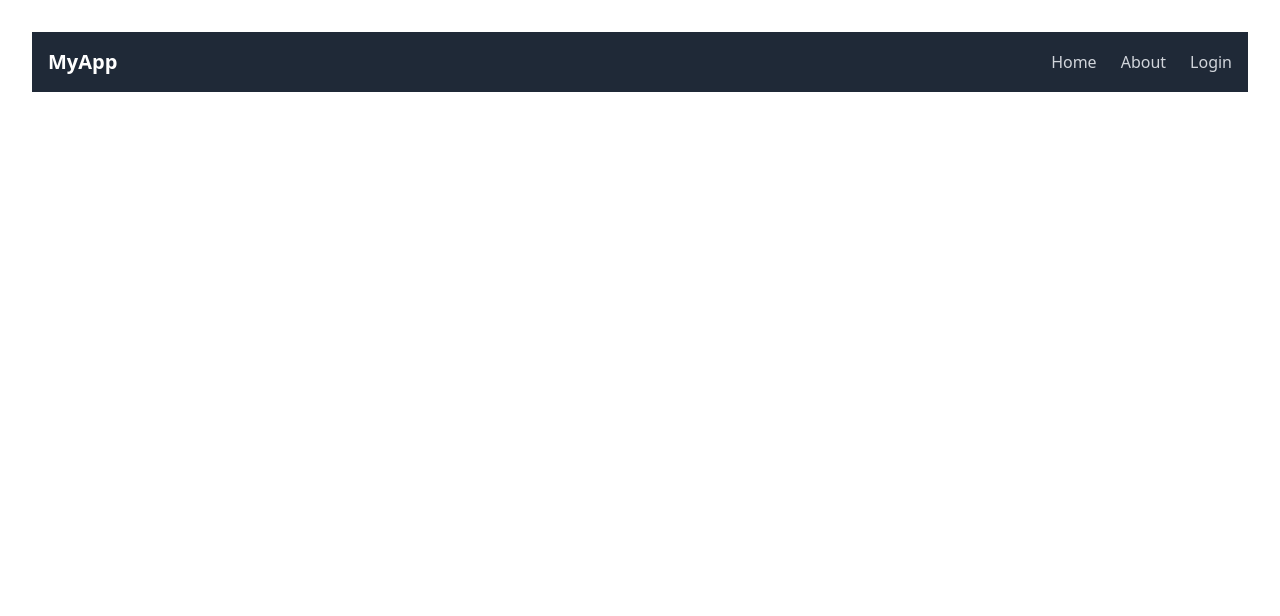
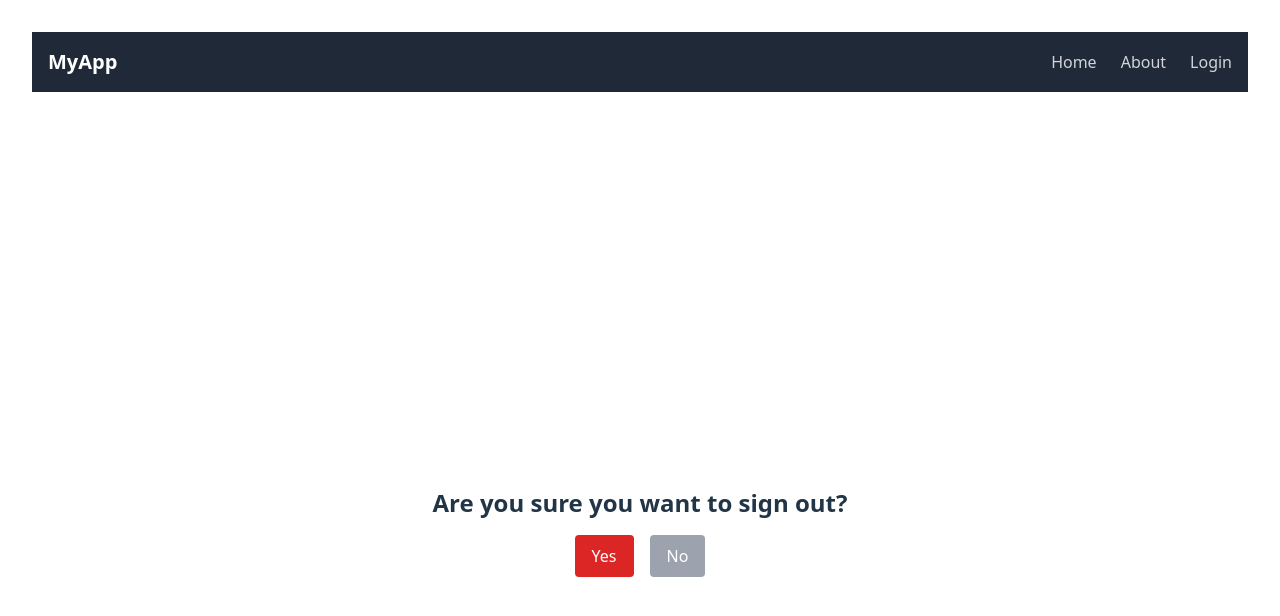
Before and after one commit to dimitri-edel/react-typescript-practice, a React (Vite) app: page /logout in a window 1280 px wide. Shown: the top 616 px of the page. Built offline with nearby package versions, Linux system fonts and the light colour scheme.

Commit message:
Add logout.tsx and add a logout item to the navbar

```diff
--- a/src/App.tsx
+++ b/src/App.tsx
@@ -1,10 +1,10 @@
 import './App.css'
-import type { IUser } from './types/user';
 import { BrowserRouter as Router, Routes, Route } from 'react-router-dom';
 import Home from './components/pages/home';
 import About from './components/pages/about';
 import NavBar from './components/navbar';
 import Login from './components/pages/login';
+import Logout from './components/pages/logout';
 
 function App() {
   return (
@@ -14,6 +14,7 @@ function App() {
         <Route path="/" element={<Home />} />
         <Route path="/about" element={<About />} />
         <Route path="/login" element={<Login />} />
+        <Route path="/logout" element={<Logout />} />
       </Routes>
     </Router>
   );
--- a/src/components/navbar.tsx
+++ b/src/components/navbar.tsx
@@ -1,14 +1,20 @@
 // import React from 'react';
 import { Link } from 'react-router-dom';
+import { useAuth } from './AuthContext';
 
 function NavBar() {
+  const { isSignedIn } = useAuth();
   return (
     <nav className="bg-gray-800 p-4 flex justify-between items-center">
       <div className="text-white text-xl font-bold">MyApp</div>
       <div className="flex gap-6">
         <Link to="/" className="text-gray-300 hover:text-gray-400 transition-colors">Home</Link>
         <Link to="/about" className="text-gray-300 hover:text-gray-400 transition-colors">About</Link>
-        <Link to="/login" className="text-gray-300 hover:text-gray-400 transition-colors">Login</Link>
+        {isSignedIn ? (
+          <Link to="/logout" className="text-gray-300 hover:text-gray-400 transition-colors">Logout</Link>
+        ) : (
+          <Link to="/login" className="text-gray-300 hover:text-gray-400 transition-colors">Login</Link>
+        )}
       </div>
     </nav>
   );
--- /dev/null
+++ b/src/components/pages/logout.tsx
@@ -0,0 +1,32 @@
+import { useNavigate, useLocation } from 'react-router-dom';
+import { useAuth } from '../AuthContext';
+
+function Logout() {
+  const navigate = useNavigate();
+  const location = useLocation();
+  const { signOut } = useAuth();
+
+  // Get the previous page from location state, fallback to home
+  const from = (location.state && location.state.from) || '/';
+
+  const handleNo = () => {
+    navigate(from);
+  };
+
+  const handleYes = () => {
+    signOut();
+    navigate('/');
+  };
+
+  return (
+    <div className="flex flex-col items-center justify-center min-h-screen pt-20">
+      <h1 className="text-2xl font-bold mb-4">Are you sure you want to sign out?</h1>
+      <div className="flex gap-4">
+        <button onClick={handleYes} className="bg-red-600 text-white rounded px-4 py-2 hover:bg-red-700">Yes</button>
+        <button onClick={handleNo} className="bg-gray-400 text-white rounded px-4 py-2 hover:bg-gray-500">No</button>
+      </div>
+    </div>
+  );
+}
+
+export default Logout;
```
